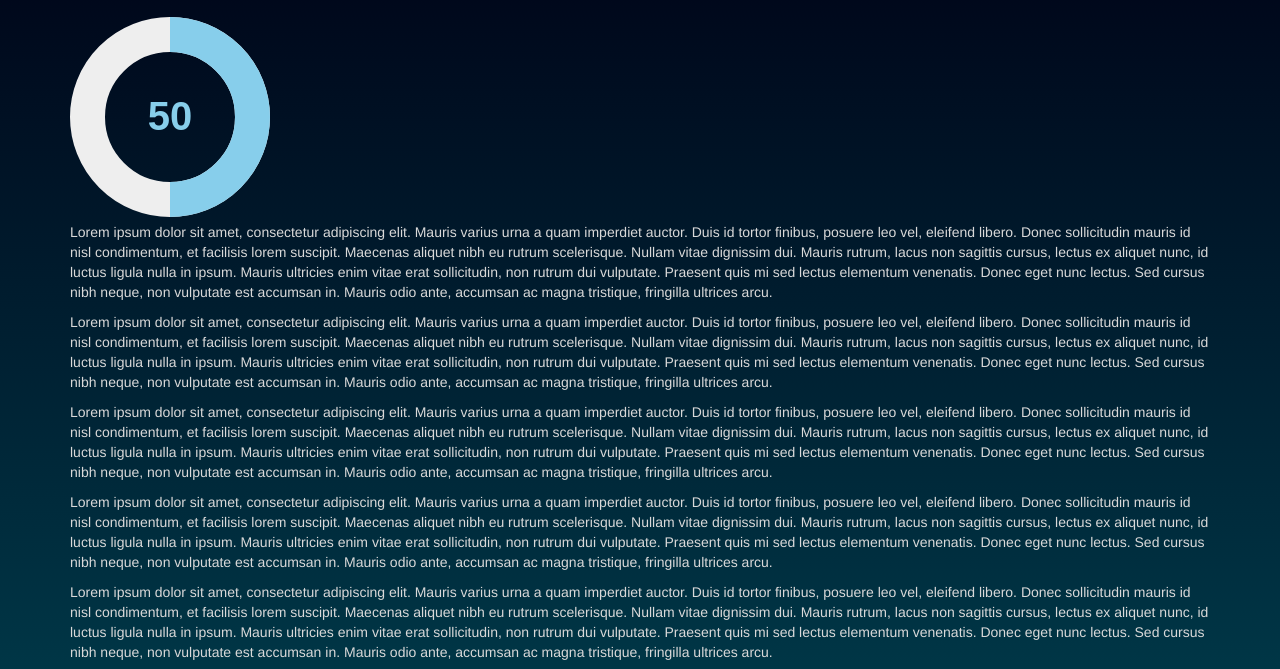
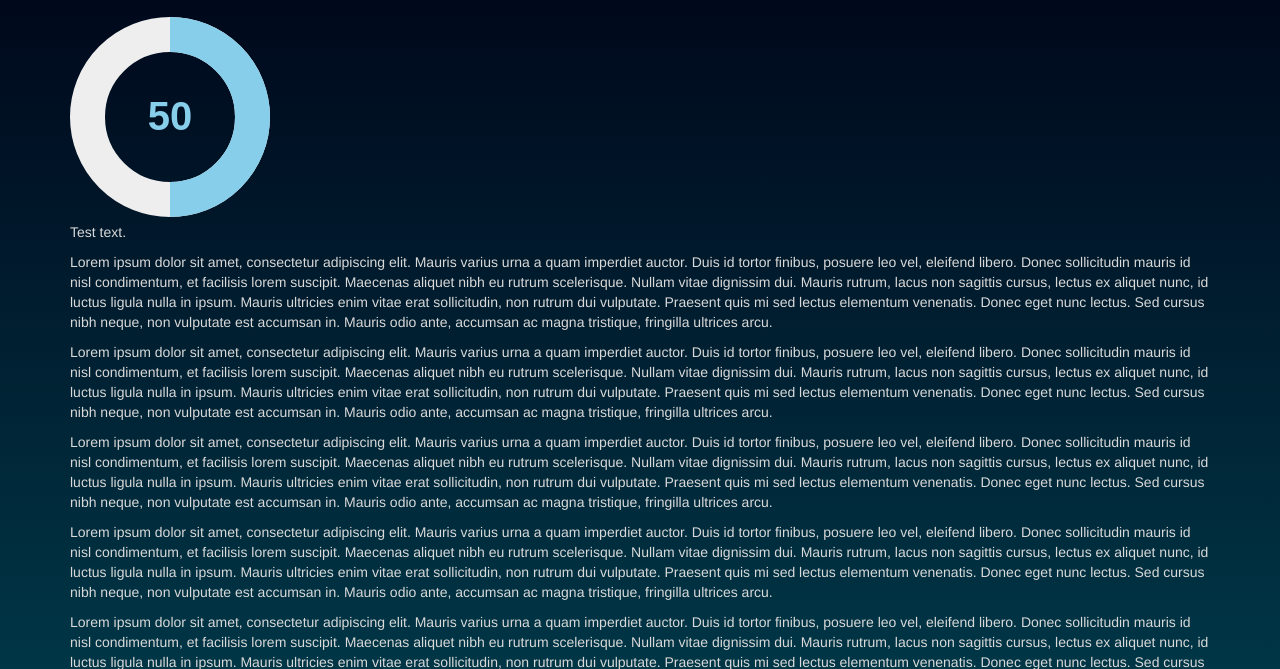
Before and after one commit to snilssonboy/particles, a plain HTML site: page index.html in a window 1280 px wide. Shown: the part 103-772 px from the top of the page. Drawn offline with Linux system fonts and the light colour scheme.

Commit message:
Added test text to see if it's working

```diff
--- a/index.html
+++ b/index.html
@@ -64,7 +64,7 @@
   <div class="container">
     <input type="text" min="0" max="100" value="0" class="dial" readOnly="true">
 
-    <p>Lorem ipsum dolor sit amet, consectetur adipiscing elit. Mauris varius urna a quam imperdiet auctor. Duis id tortor finibus, posuere leo vel, eleifend libero. Donec sollicitudin mauris id nisl condimentum, et facilisis lorem suscipit. Maecenas aliquet nibh eu rutrum scelerisque. Nullam vitae dignissim dui. Mauris rutrum, lacus non sagittis cursus, lectus ex aliquet nunc, id luctus ligula nulla in ipsum. Mauris ultricies enim vitae erat sollicitudin, non rutrum dui vulputate. Praesent quis mi sed lectus elementum venenatis. Donec eget nunc lectus. Sed cursus nibh neque, non vulputate est accumsan in. Mauris odio ante, accumsan ac magna tristique, fringilla ultrices arcu.</p>
+    <p>Test text.</p>
 
     <p>Lorem ipsum dolor sit amet, consectetur adipiscing elit. Mauris varius urna a quam imperdiet auctor. Duis id tortor finibus, posuere leo vel, eleifend libero. Donec sollicitudin mauris id nisl condimentum, et facilisis lorem suscipit. Maecenas aliquet nibh eu rutrum scelerisque. Nullam vitae dignissim dui. Mauris rutrum, lacus non sagittis cursus, lectus ex aliquet nunc, id luctus ligula nulla in ipsum. Mauris ultricies enim vitae erat sollicitudin, non rutrum dui vulputate. Praesent quis mi sed lectus elementum venenatis. Donec eget nunc lectus. Sed cursus nibh neque, non vulputate est accumsan in. Mauris odio ante, accumsan ac magna tristique, fringilla ultrices arcu.</p>
 
```
